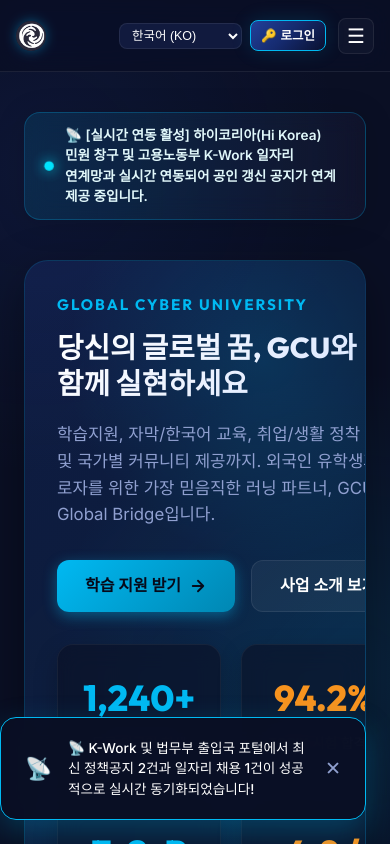
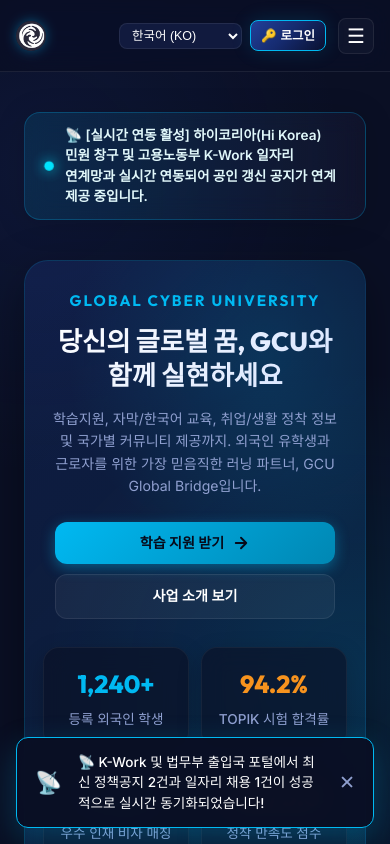
Before and after one commit to sassii75-spec/cu-global-bridge, a Next.js app: page / in a window 390 px wide. Shown: the top 844 px of the page. Built offline with nearby package versions, Linux system fonts and the light colour scheme.

Commit message:
fix: Resolve layout breakages, text clipping, and timeline center alignment on mobile devices

```diff
--- a/src/app/globals.css
+++ b/src/app/globals.css
@@ -2004,19 +2004,57 @@ a {
   .intro-grid {
     grid-template-columns: 1fr;
   }
+
+  /* Timeline Mobile Centering Mode to prevent visual breakages */
+  .timeline-section {
+    padding: 20px 0;
+  }
+  .timeline-line {
+    display: none !important; /* Remove line to allow clean linear stacking */
+  }
+  .timeline-container {
+    gap: 24px;
+  }
   .timeline-node {
-    grid-template-columns: 80px 1fr;
-  }
-  .timeline-line {
-    left: 40px;
-  }
-  .timeline-node.left .timeline-content {
-    grid-column: 2;
-    text-align: left;
+    display: flex !important;
+    flex-direction: column !important;
+    align-items: center !important;
+    width: 100% !important;
+    padding: 0 !important;
+    grid-template-columns: none !important;
+  }
+  .timeline-content {
+    width: 100% !important;
+    max-width: 540px !important;
+    text-align: center !important;
+    padding: 24px !important;
+  }
+  .timeline-node.left .timeline-content,
+  .timeline-node.right .timeline-content {
+    grid-column: auto !important;
+    text-align: center !important;
   }
   .timeline-bullet {
-    grid-column: 1;
-  }
+    display: none !important; /* Hide circular badge on mobile */
+  }
+  .timeline-year {
+    font-size: 1.35rem;
+    margin-bottom: 6px;
+    display: inline-block;
+    padding: 2px 12px;
+    background: rgba(0, 185, 242, 0.1);
+    border-radius: 20px;
+    border: 1px solid rgba(0, 185, 242, 0.2);
+  }
+  .timeline-title {
+    font-size: 1.08rem !important;
+    word-break: keep-all;
+  }
+  .timeline-desc {
+    text-align: center !important;
+    word-break: keep-all;
+  }
+
   .learning-layout {
     grid-template-columns: 1fr;
   }
@@ -2048,9 +2086,83 @@ a {
   .gcu-logo-text {
     font-size: 1.05rem;
   }
+
+  /* Core Section Header Mobile Centering */
+  .section-header {
+    justify-content: center !important;
+    text-align: center !important;
+    width: 100%;
+    margin-bottom: 24px;
+  }
+  .section-title {
+    justify-content: center !important;
+    text-align: center !important;
+    width: 100%;
+    font-size: 1.38rem !important; /* Compress title font size to prevent wrapping clipping */
+    word-break: keep-all;
+  }
+  .section-title-dot {
+    display: none !important; /* Hide dot to keep clean center alignment */
+  }
 }
 
 @media (max-width: 576px) {
+  /* Hero Dynamic Section Mobile Optimization */
+  .hero-section {
+    padding: 28px 18px !important;
+    text-align: center !important;
+    display: flex !important;
+    flex-direction: column !important;
+    gap: 28px !important;
+  }
+  .hero-body {
+    display: flex;
+    flex-direction: column;
+    align-items: center;
+    width: 100%;
+  }
+  .hero-title {
+    font-size: 1.65rem !important;
+    text-align: center !important;
+    word-break: keep-all;
+    line-height: 1.3 !important;
+    margin-bottom: 14px !important;
+    width: 100%;
+  }
+  .hero-desc {
+    font-size: 0.88rem !important;
+    text-align: center !important;
+    line-height: 1.6 !important;
+    word-break: keep-all;
+    margin-bottom: 24px !important;
+    padding: 0 4px !important;
+    width: 100%;
+  }
+  .hero-buttons {
+    justify-content: center !important;
+    width: 100%;
+    flex-wrap: wrap;
+    gap: 10px;
+  }
+  .btn-primary, .btn-secondary {
+    width: 100% !important;
+    max-width: 280px !important;
+    justify-content: center;
+    padding: 10px 20px !important;
+    font-size: 0.88rem !important;
+  }
+  .hero-stats {
+    grid-template-columns: repeat(2, 1fr) !important;
+    gap: 12px !important;
+    width: 100%;
+  }
+  .hero-stats-card {
+    padding: 16px 8px !important;
+  }
+  .hero-stat-val {
+    font-size: 1.55rem !important;
+  }
+
   .dashboard-shortcuts {
     grid-template-columns: 1fr;
   }
@@ -2062,6 +2174,16 @@ a {
   }
   .btn-header-cta {
     display: none !important; /* Hide secondary cta on ultra-narrow phones */
+  }
+
+  /* Toast Notification mobile centering */
+  .toast-notification {
+    left: 16px !important;
+    right: 16px !important;
+    bottom: 16px !important;
+    max-width: none !important;
+    padding: 14px 18px !important;
+    border-radius: 12px !important;
   }
 }
 
```
